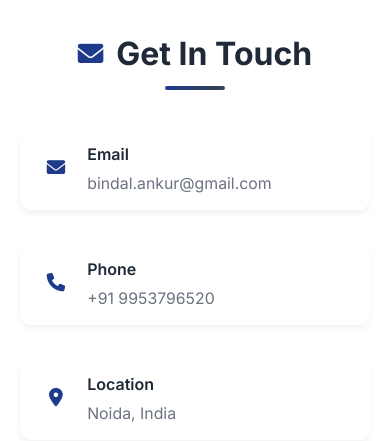
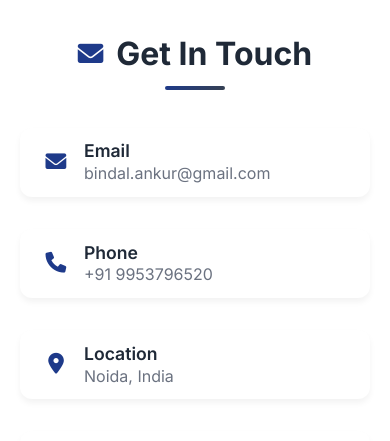
Before and after one commit to bindalankur/myportfolio, a website: page index.html in a window 390 px wide. Shown: the part 7090-7531 px from the top of the page. Drawn offline with Linux system fonts and the light colour scheme.

Commit message:
new UI with icons..........

```diff
--- a/styles.css
+++ b/styles.css
@@ -837,36 +837,34 @@
   .contact-item i.fa-map-marker-alt { top: -12px; }
   .contact-item i.fa-linkedin { top: -12px; }
 
-  /* MOBILE CONTACT SECTION FIXES */
+  /* FINAL MOBILE CONTACT FIX */
 @media (max-width: 600px) {
 
-    /* Tighter vertical stacking for contact-info grid */
-    .contact-content {
-      grid-template-columns: 1fr !important;
-      gap: 1.2rem !important;
-      padding: 0 !important;
+    .contact-item {
+      display: flex !important;
+      flex-direction: row !important;
+      align-items: center !important;   /* vertical centering */
+      gap: 0.5rem !important;           /* tighter icon gap */
+      padding: 0.8rem 1rem !important;
     }
 
-    /* Contact items: shrink padding, smaller icon/text gap */
-    .contact-item {
-      padding: 0.9rem 1rem;
-      gap: 0.7rem !important;       /* Smaller icon/text gap */
+    /* Make sure icon stays centered inline with text */
+    .contact-item i {
+      font-size: 1.3rem !important;
+      line-height: 1 !important;
+      position: relative !important;
+      top: 0 !important;                /* remove misalignment offsets */
+      flex-shrink: 0 !important;
+      display: flex !important;
+      align-items: center !important;
+      justify-content: center !important;
     }
 
-    /* Icons: slightly smaller, better aligned */
-    .contact-item i {
-      font-size: 1.15rem !important;
-      top: -2px !important;         /* Fine-tune: adjust for visual centering */
-    }
-
-    /* Contact text: prevent overflow, smaller size */
-    .contact-item h3 {
-      font-size: 1rem;
-      margin-bottom: 0.2rem;
-    }
-
+    /* Keep text nicely aligned next to icon */
+    .contact-item h3,
     .contact-item p {
-      font-size: 0.99rem;
-      word-break: break-all;  /* Prevent overflow for long labels */
+      margin: 0;
+      padding: 0;
+      line-height: 1.3;
     }
   }
```
